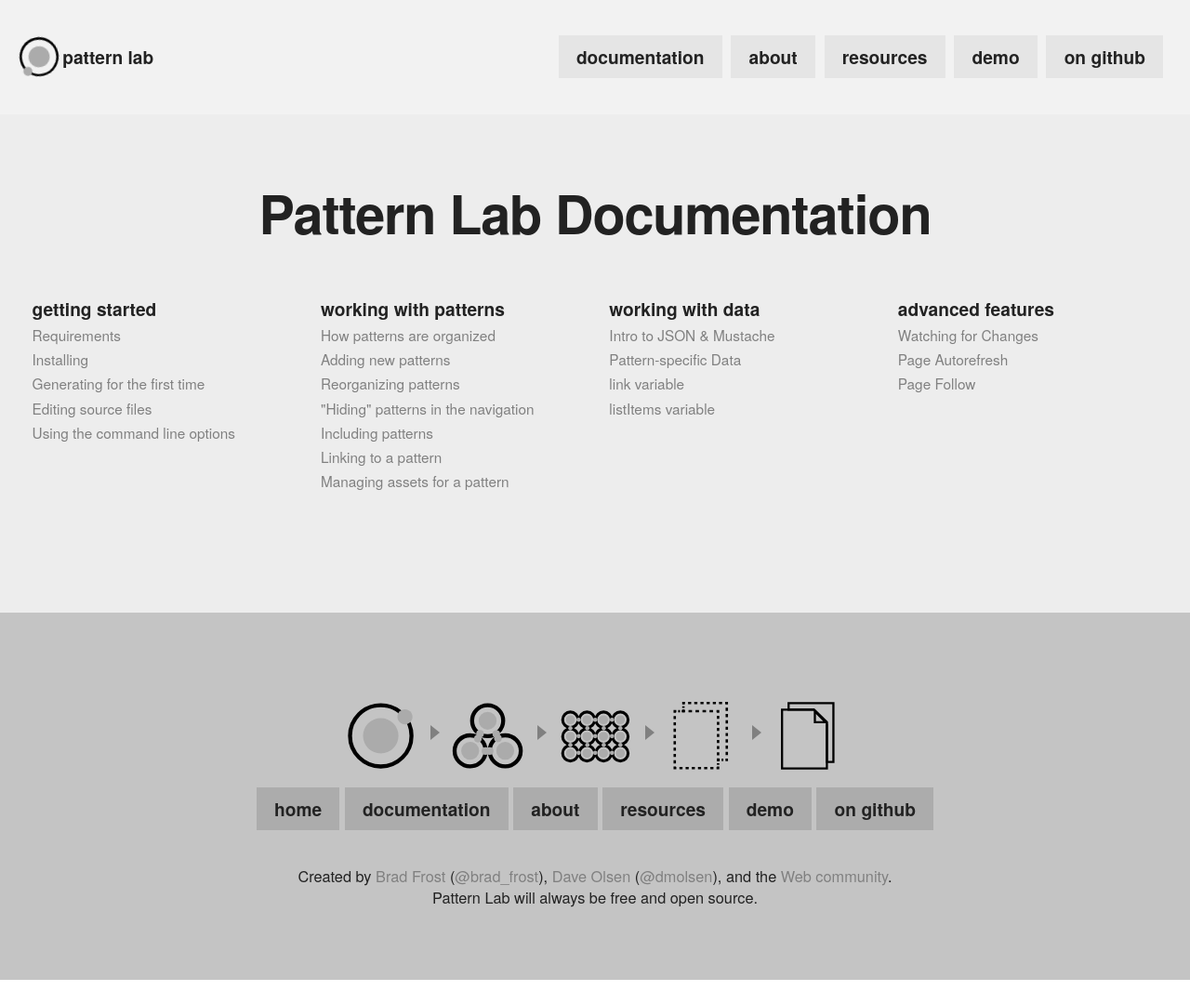
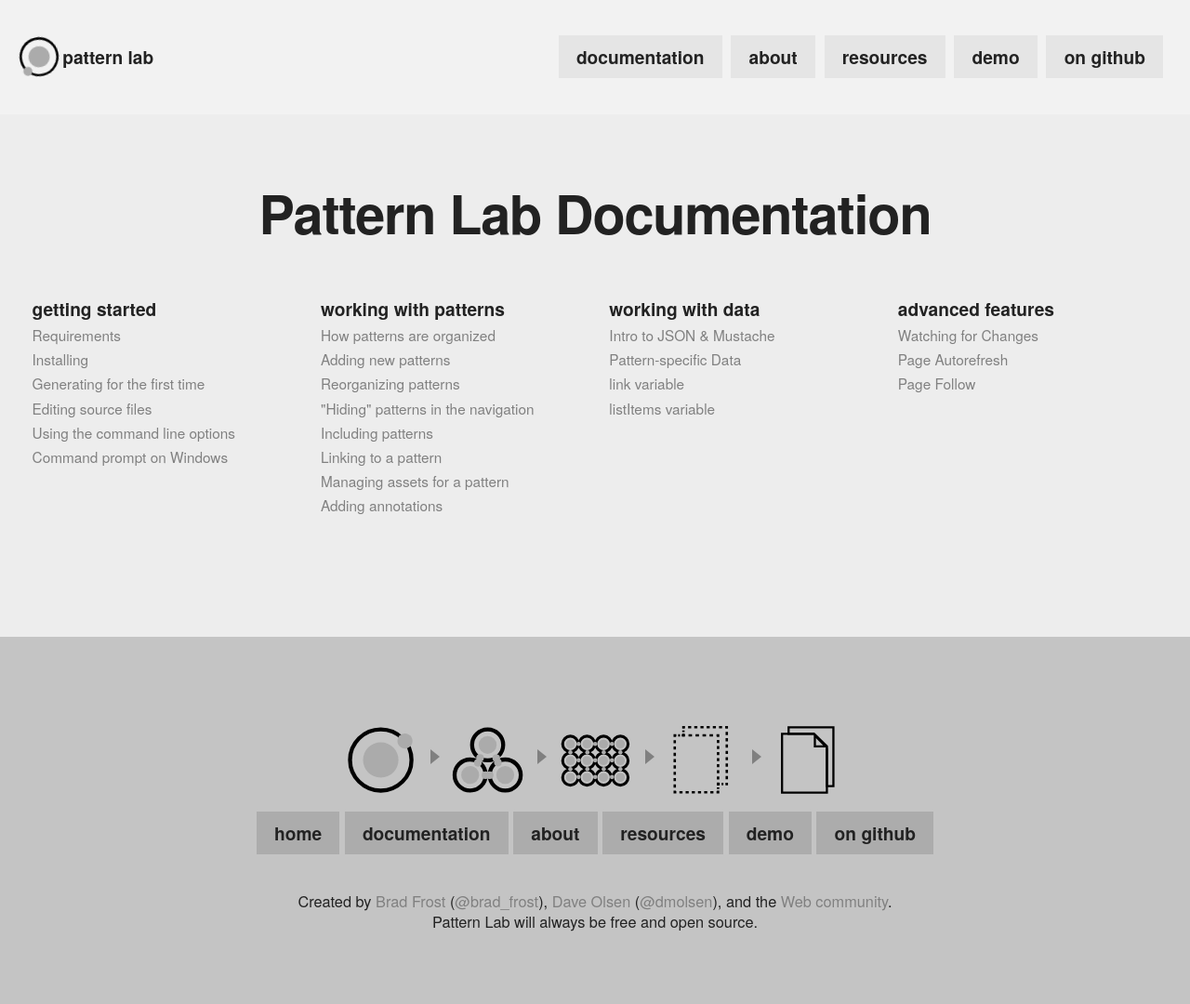
Before and after one commit to pattern-lab/website, a Jekyll site: the page built from patternlabsite/docs/index.html, in a window 1280 px wide. Shown: the whole page at 93% size. Built offline with Jekyll 4.4.1, drawn with Linux system fonts in a browser that asks for light colours; Markdown is read by kramdown in place of the engine named in the settings; comment, search, counter and statistics services are not loaded; before the commit the page ends 1054 px from its top, so only the background shows below that.

Commit message:
updating the nav

```diff
--- a/patternlabsite/_includes/docs-navigation.html
+++ b/patternlabsite/_includes/docs-navigation.html
@@ -8,6 +8,7 @@
 				<li><a href="/docs/first-run.html">Generating for the first time</a></li>
 				<li><a href="/docs/editing-source-files.html">Editing source files</a></li>
 				<li><a href="/docs/command-line.html">Using the command line options</a></li>
+				<li><a href="/docs/command-prompt-windows.html">Command prompt on Windows</a></li>
 			</ul>
 		</li>
 		<li class="docs-nav-section">
@@ -20,13 +21,14 @@
 				<li><a href="/docs/pattern-including.html">Including patterns</a></li>
 				<li><a href="/docs/pattern-linking.html">Linking to a pattern</a></li>
 				<li><a href="/docs/pattern-managing-assets.html">Managing assets for a pattern</a></li>
+				<li><a href="/docs/pattern-adding-annotations.html">Adding annotations</a></li>
 			</ul>
 		</li>
 		<li class="docs-nav-section">
 			<h4 class="docs-nav-title">Working with Data</h4>
 			<ul class="docs-nav-list">
 				<li><a href="/docs/data-json-mustache.html">Intro to JSON &amp; Mustache</a></li>
-				<li><a href="/docs/data-.html">Pattern-specific Data</a></li>
+				<li><a href="/docs/data-pattern-specific.html">Pattern-specific Data</a></li>
 				<li><a href="/docs/data-link-variable.html">link variable</a></li>
 				<li><a href="/docs/data-listitems.html">listItems variable</a></li>
 			</ul>
```
